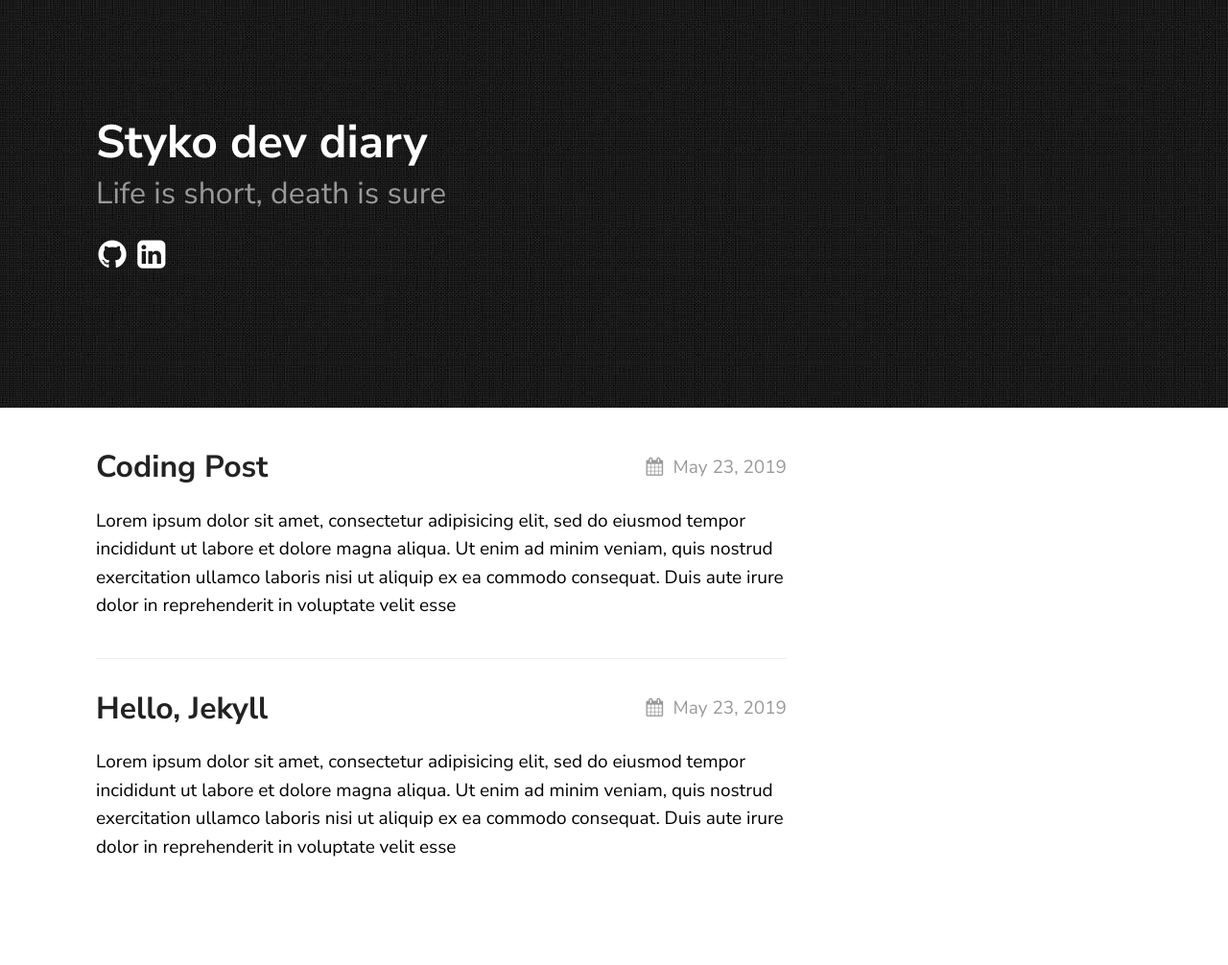
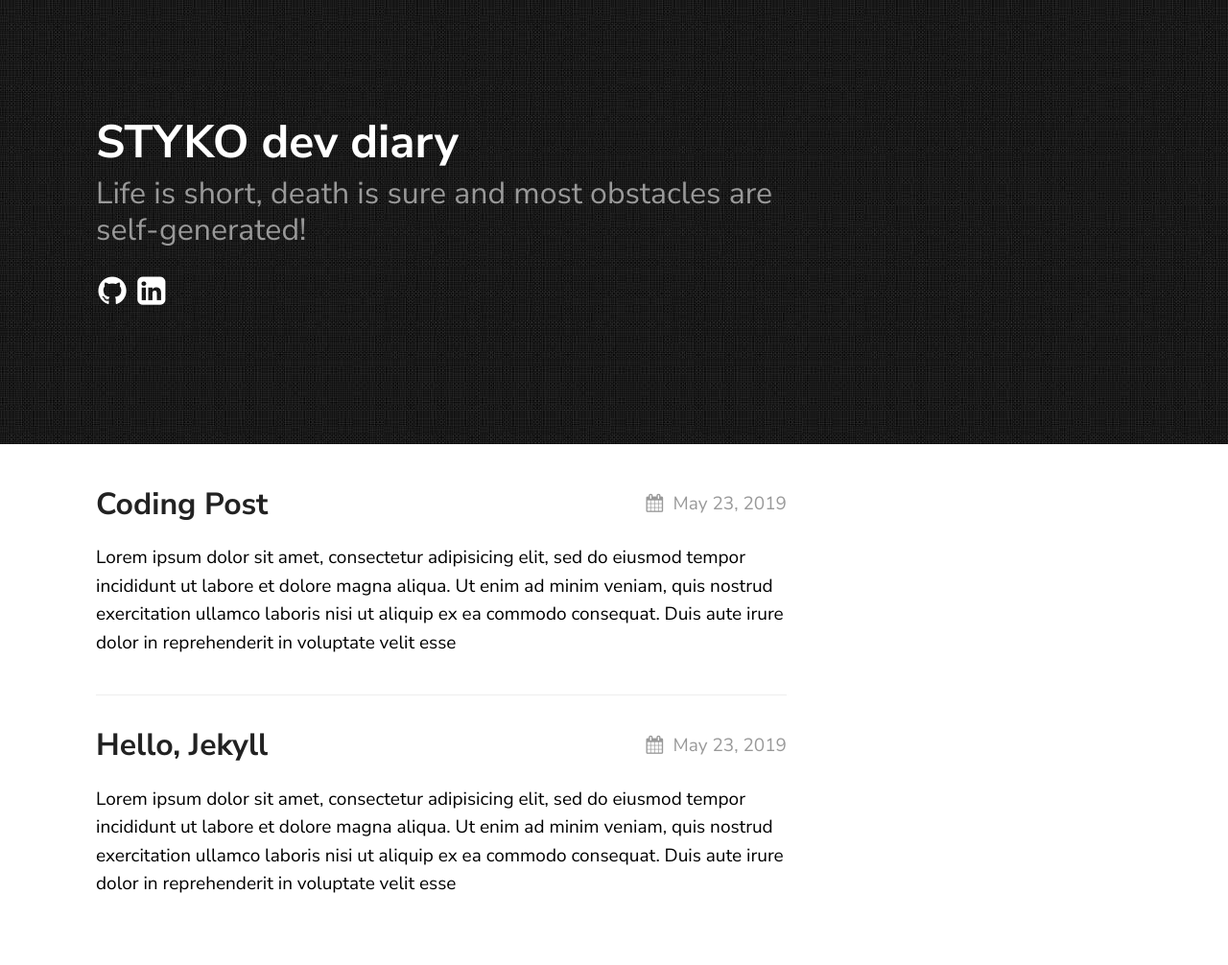
Before and after one commit to styko/styko.github.io, a Jekyll site: the page built from index.md, in a window 1280 px wide. Shown: the whole page at 96% size. Built offline with Jekyll 4.4.1, drawn with Linux system fonts in a browser that asks for light colours; before the commit the page ends 967 px from its top, so only the background shows below that.

```diff
--- a/_config.yml
+++ b/_config.yml
@@ -14,8 +14,8 @@ sass:
 
 permalink: /posts/:title/
 texture:
-  title: Styko dev diary
-  tagline: "Life is short, death is sure"
+  title: STYKO dev diary
+  tagline: "Life is short, death is sure and most obstacles are self-generated!"
   date_format: "%b %-d, %Y"
   style: black
   showNav: false
```
